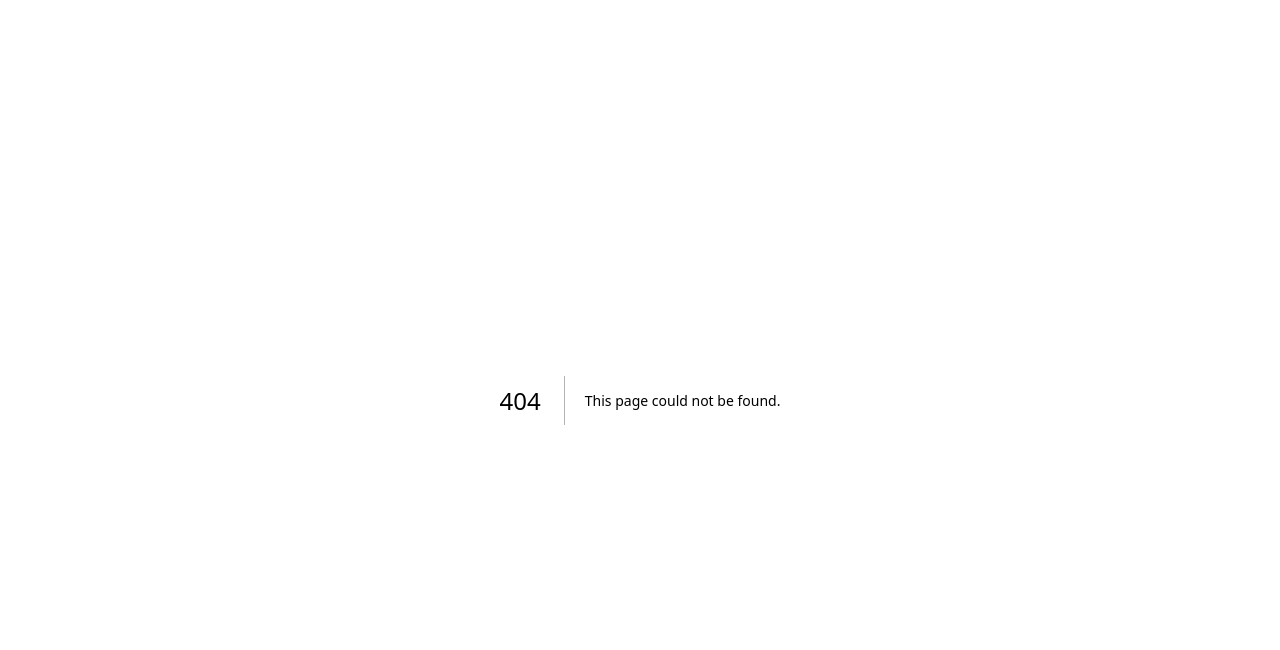
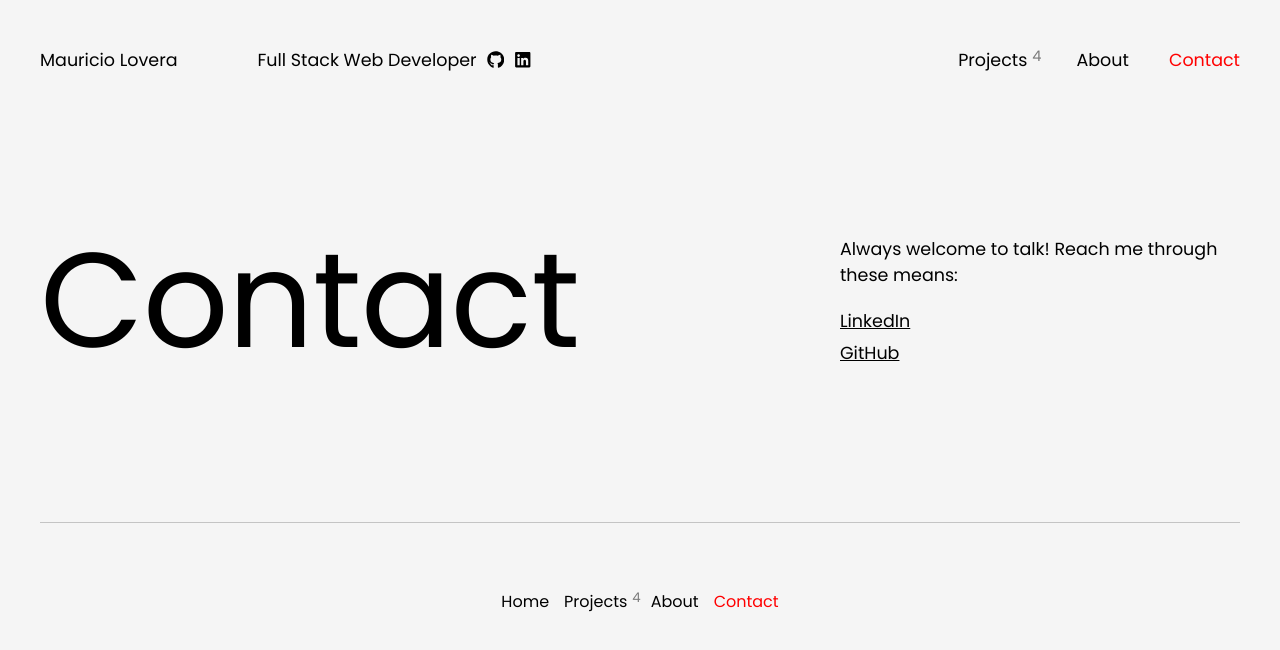
Before and after one commit to mauLovera/Portfolio, a Next.js app: page /contact in a window 1280 px wide. Before the commit this address had no page. Shown: the top 650 px of the page. Built offline with nearby package versions, Linux system fonts and the light colour scheme; a web font is replaced by a local one.

Commit message:
update: border values on projects page

```diff
--- a/components/common/PageBanner/Description/Description.tsx
+++ b/components/common/PageBanner/Description/Description.tsx
@@ -7,12 +7,14 @@ interface Props {
   description: string
   deployment?: string
   github?: string
+  linkedIn?: string
 }
 
 export default function Description({
   description,
   deployment,
   github,
+  linkedIn
 }: Props) {
   return (
     <motion.p
@@ -35,6 +37,19 @@ export default function Description({
           </motion.span>
         </>
       )}
+
+      {linkedIn && github && (
+        <>
+          <motion.span className={styles.links} variants={lineAnimation}>
+            <Link href={linkedIn ? linkedIn : '/'} className={styles.link}>
+              LinkedIn
+            </Link>
+            <Link href={github ? github : '/'} className={styles.link}>
+              GitHub
+            </Link>
+          </motion.span>
+        </>
+      )}
     </motion.p>
   )
 }
--- a/components/common/PageBanner/PageBanner.tsx
+++ b/components/common/PageBanner/PageBanner.tsx
@@ -10,6 +10,7 @@ interface Props {
   description: string
   deployment?: string
   github?: string
+  linkedIn?: string
 }
 
 export default function PageBanner({
@@ -17,6 +18,7 @@ export default function PageBanner({
   description,
   deployment,
   github,
+  linkedIn
 }: Props) {
   return (
     <div className={styles.container}>
@@ -25,6 +27,7 @@ export default function PageBanner({
         description={description}
         deployment={deployment}
         github={github}
+        linkedIn={linkedIn}
       />
     </div>
   )
--- a/components/layout/Footer/Footer.module.scss
+++ b/components/layout/Footer/Footer.module.scss
@@ -5,8 +5,10 @@
   align-items: center;
   justify-content: center;
   height: $size_128px;
-  width: 100%;
+  max-width: $max-width;
   gap: $size_12px;
+  border-top: $divider-border;
+  margin: auto;
 
   a {
     transition: color $transition-speed;
--- a/components/layout/Layout.module.scss
+++ b/components/layout/Layout.module.scss
@@ -3,7 +3,7 @@
 .container {
   display: flex;
   flex-direction: column;
+  justify-content: center;
   align-items: center;
-  margin: auto;
   width: 100%;
 }
--- a/components/pages/about/Tech/Tech.module.scss
+++ b/components/pages/about/Tech/Tech.module.scss
@@ -13,7 +13,7 @@
   }
 
   padding-block: $size_32px;
-  border-block: $divider-border;
+  border-top: $divider-border;
 
   max-width: $max-width;
   width: 100%;
--- a/components/pages/index/SelectedProjects/SelectedProjects.module.scss
+++ b/components/pages/index/SelectedProjects/SelectedProjects.module.scss
@@ -23,7 +23,7 @@
 
   padding-block: $size_128px;
   @include paddingScale;
-  border-block: $divider-border;
+  border-top: $divider-border;
 
   .heading {
     display: flex;
--- a/components/pages/projects/Project/Description/Description.module.scss
+++ b/components/pages/projects/Project/Description/Description.module.scss
@@ -13,6 +13,7 @@
     height: $size_384px;
     border-top: none;
     border-bottom: $divider-border;
+
     padding-block: $size_32px;
   }
 
--- a/components/pages/projects/Project/Project.module.scss
+++ b/components/pages/projects/Project/Project.module.scss
@@ -24,4 +24,10 @@
   max-width: $max-width;
   width: 100%;
   counter-increment: number;
+
+  @media (max-width: 800px) {
+    &:last-child > div {
+      border: unset;
+    }
+  }
 }
--- /dev/null
+++ b/pages/contact/index.tsx
@@ -0,0 +1,15 @@
+import PageBanner from '@/components/common/PageBanner/PageBanner'
+import Layout from '@/components/layout/Layout'
+
+export default function index() {
+  return (
+    <Layout home={false}>
+      <PageBanner
+        title="Contact"
+        description="Always welcome to talk! Reach me through these means: "
+        github={'https://github.com/mauLovera'}
+        linkedIn={'https://www.linkedin.com/in/mauriciolovera001/'}
+      />
+    </Layout>
+  )
+}
--- a/styles/pages/projects.module.scss
+++ b/styles/pages/projects.module.scss
@@ -4,11 +4,14 @@
   display: flex;
   flex-direction: column;
   gap: $size_128px;
+  padding-bottom: $size_128px;
   @media (max-width: 800px) {
     gap: $size_64px;
+    padding-bottom: $size_64px;
   }
   @media (max-width: 600px) {
     gap: $size_24px;
+    padding-bottom: $size_24px;
   }
   max-width: $max-width;
   width: 100%;
```
